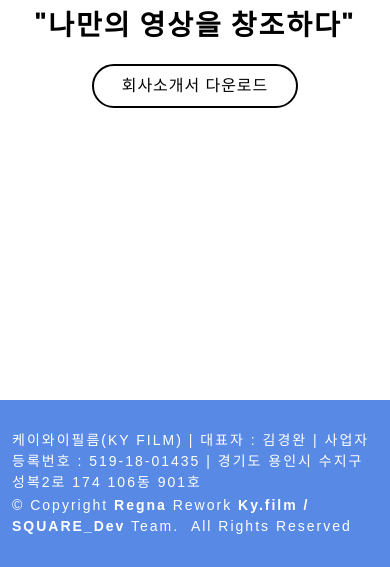
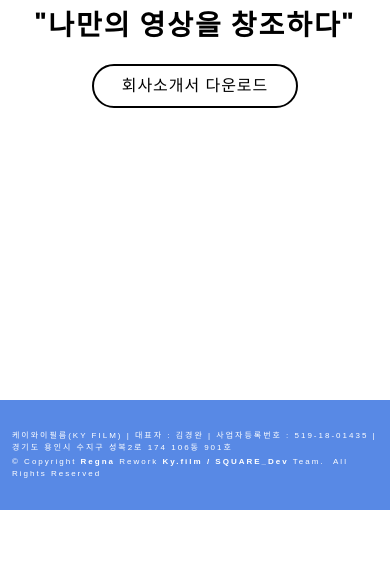
Before and after one commit to kyfilm/Kyfilm_main, a plain HTML site: page index.html in a window 390 px wide. Shown: the part 444-1011 px from the top of the page. After the commit the page ends 954 px from the top, so only its background shows below. Drawn offline with Linux system fonts and the light colour scheme; a web font is replaced by a local one.

Commit message:
푸터 반응형 수정

```diff
--- a/assets/css/style.css
+++ b/assets/css/style.css
@@ -1166,8 +1166,20 @@ section {
   color: #fff;
   font-size: 14px;
 }
-
 #footer .copyright {
   margin-top: 0.1rem;
   text-align: left;
 }
+
+@media (max-width: 600px) {
+  #footer {
+    background: #5889e5;
+    padding: 30px 0;
+    color: #fff;
+    font-size: 8px;
+  }
+  #footer .copyright {
+    margin-top: 0.1rem;
+    text-align: left;
+  }
+}
```
